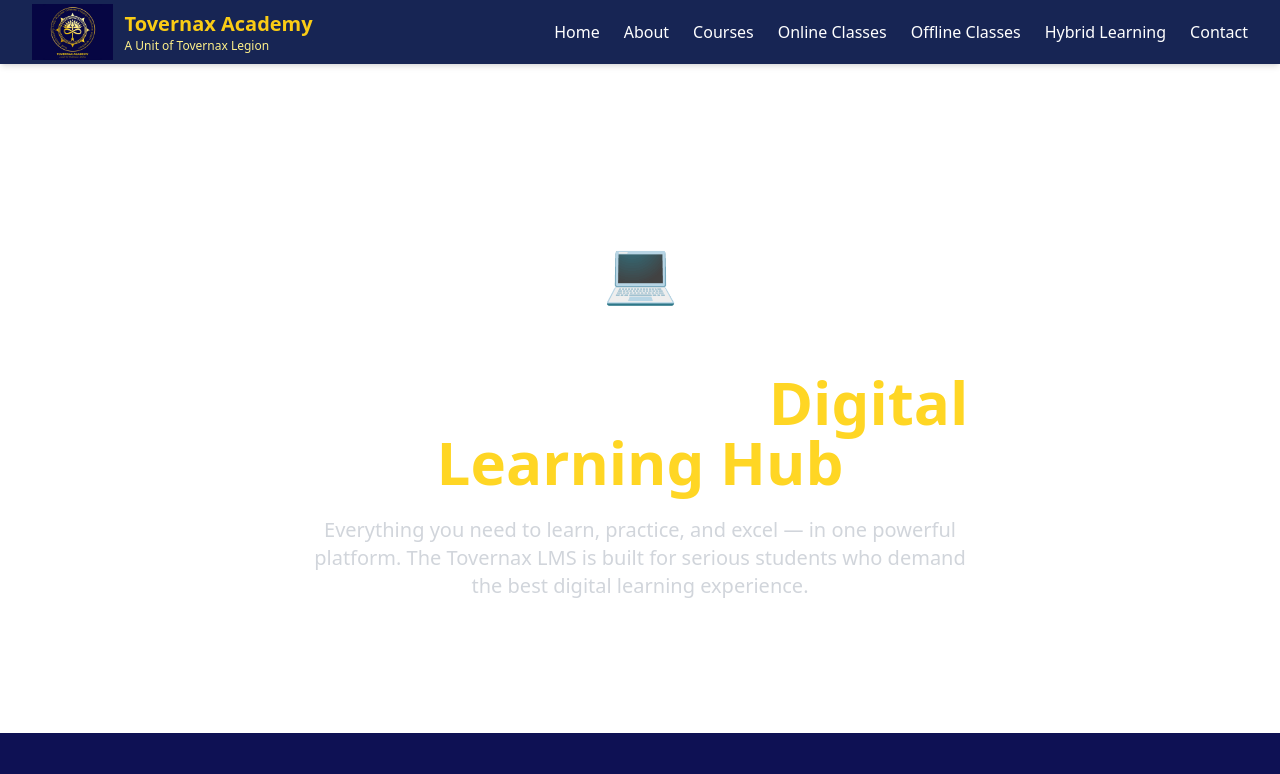
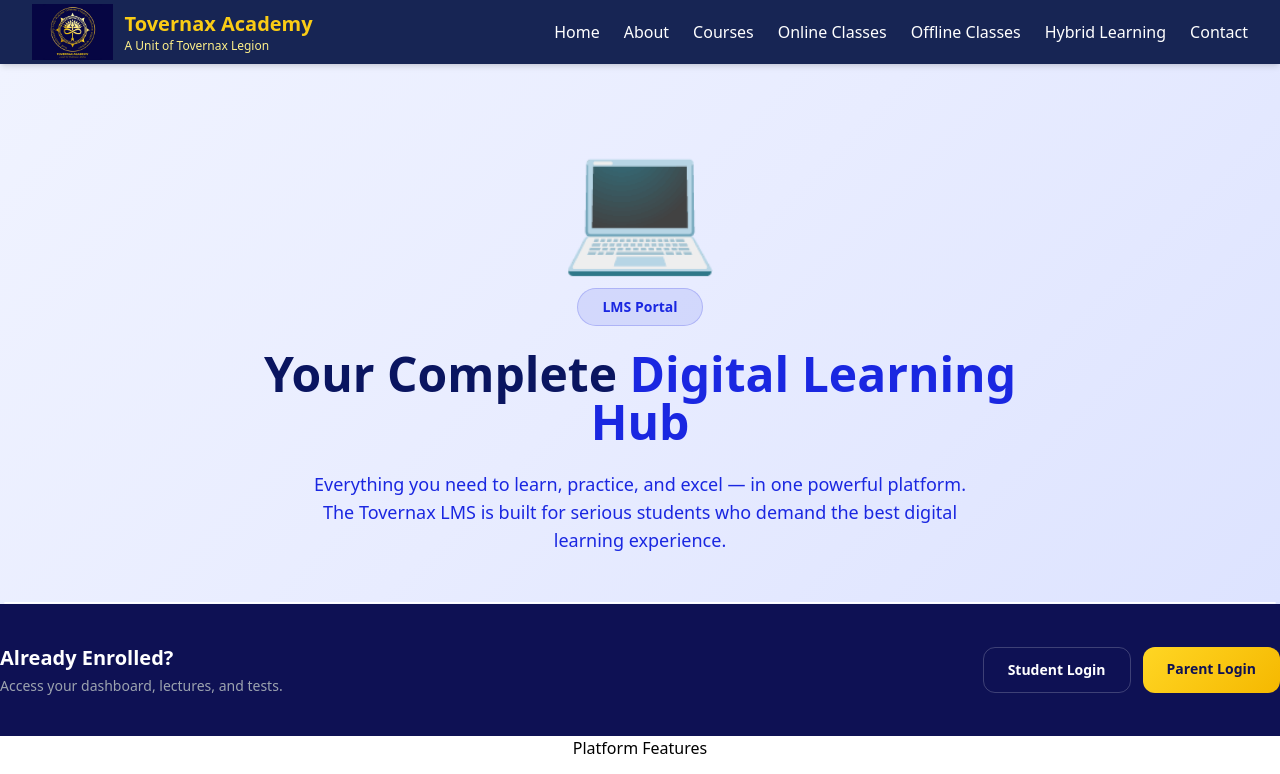
Before and after one commit to TovernaxLegion/Tovernax-Legion, a Next.js app: page /lms in a window 1280 px wide. Shown: the top 774 px of the page. Built offline with nearby package versions, Linux system fonts and the light colour scheme.

Commit message:
Update PageHero.tsx

```diff
--- a/src/components/ui/PageHero.tsx
+++ b/src/components/ui/PageHero.tsx
@@ -8,22 +8,24 @@ interface PageHeroProps {
 
 export function PageHero({ label, title, highlight, description, emoji }: PageHeroProps) {
   return (
-    <section className="pt-24 pb-0 bg-dark-mesh relative overflow-hidden">
-      <div className="absolute inset-0 bg-grid opacity-20" />
-      <div className="section-container relative z-10 py-20 text-center">
-        {emoji && <div className="text-6xl mb-6">{emoji}</div>}
-        <div className="section-label mb-6" style={{ background: "rgba(255,255,255,0.08)", color: "white", borderColor: "rgba(255,255,255,0.12)" }}>
+    <section className="pt-6 pb-0 relative overflow-hidden"
+      style={{ background: "linear-gradient(135deg, #f0f3ff 0%, #e8ecff 50%, #dde3ff 100%)" }}>
+      <div className="absolute inset-0 bg-grid opacity-10" />
+      <div className="section-container relative z-10 py-12 text-center">
+        {emoji && <div className="text-9xl mb-6">{emoji}</div>}
+        <div className="inline-flex items-center gap-2 px-6 py-2 rounded-full text-sm font-bold mb-6"
+          style={{ background: "rgba(26, 39, 225, 0.1)", color: "#1a27e1", border: "1px solid rgba(26, 39, 225, 0.2)" }}>
           {label}
         </div>
-        <h1 className="font-display text-5xl md:text-6xl font-bold text-white mb-6 max-w-3xl mx-auto leading-tight">
+        <h1 className="font-display text-4xl md:text-5xl font-bold mb-6 max-w-3xl mx-auto leading-tight" style={{ color: "#0a1560" }}>
           {title}{" "}
-          {highlight && <span style={{ color: "#ffd624" }}>{highlight}</span>}
+          {highlight && <span style={{ color: "#1a27e1" }}>{highlight}</span>}
         </h1>
-        <p className="text-gray-300 text-xl max-w-2xl mx-auto">{description}</p>
+        <p className="text-lg max-w-2xl mx-auto font-medium" style={{ color: "#1a27e1" }}>{description}</p>
       </div>
       <div className="relative">
-        <svg viewBox="0 0 1440 60" fill="none" xmlns="http://www.w3.org/2000/svg">
-          <path d="M0 60L1440 60V20C1200 40 900 55 600 45C300 35 100 10 0 0V60Z" fill="white" />
+        <svg viewBox="0 0 1440 2" xmlns="http://www.w3.org/2000/svg">
+          <rect width="1440" height="2" fill="white" />
         </svg>
       </div>
     </section>
```
